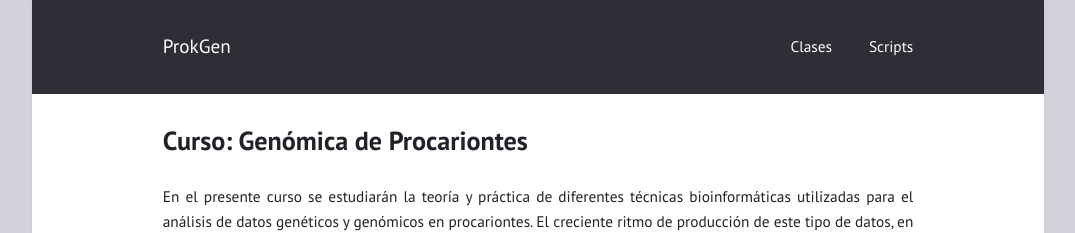
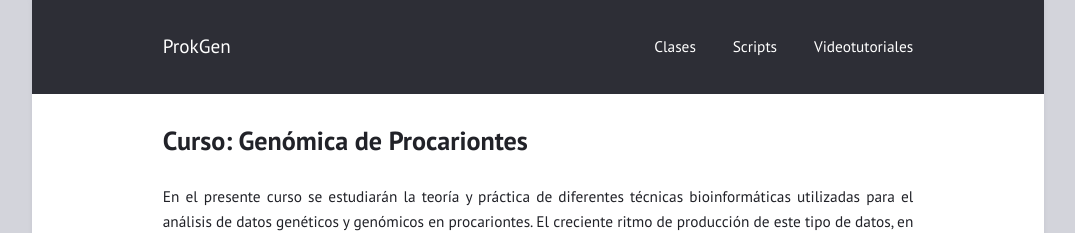
Before and after one commit to braddmg/GenPro, a Jekyll site: the page built from index.html, in a window 1280 px wide. Shown: the top 233 px of the page, without its empty margins (102-1177 px from the left). Built offline with Jekyll 4.4.1, drawn with Linux system fonts in a browser that asks for light colours.

Commit message:
Update _config.yml

```diff
--- a/_config.yml
+++ b/_config.yml
@@ -19,6 +19,7 @@ minimal: faslse             # use a dark header
 navigation:                # accepts {file, title, url, icon, sidebaricon}
   - {file: "Clases.md", title: "Clases"}
   - {file: "Scripts.md", title: "Scripts"}
+  - {file: "videos.md", title: "Videotutoriales"}
 
 external:                  # shows a footer with social links - for available icons see fontawesome.com/icons
   - {title: Mail, icon: envelope, url: "mailto:bradd.mendoza@ucr.ac.cr"}
```
